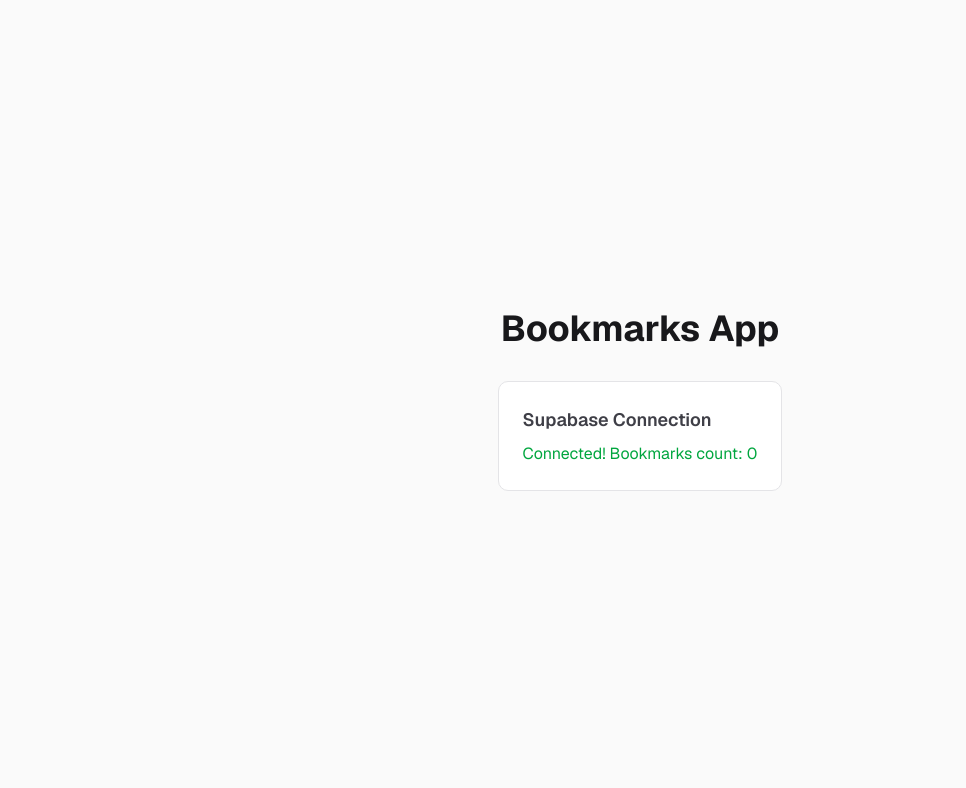
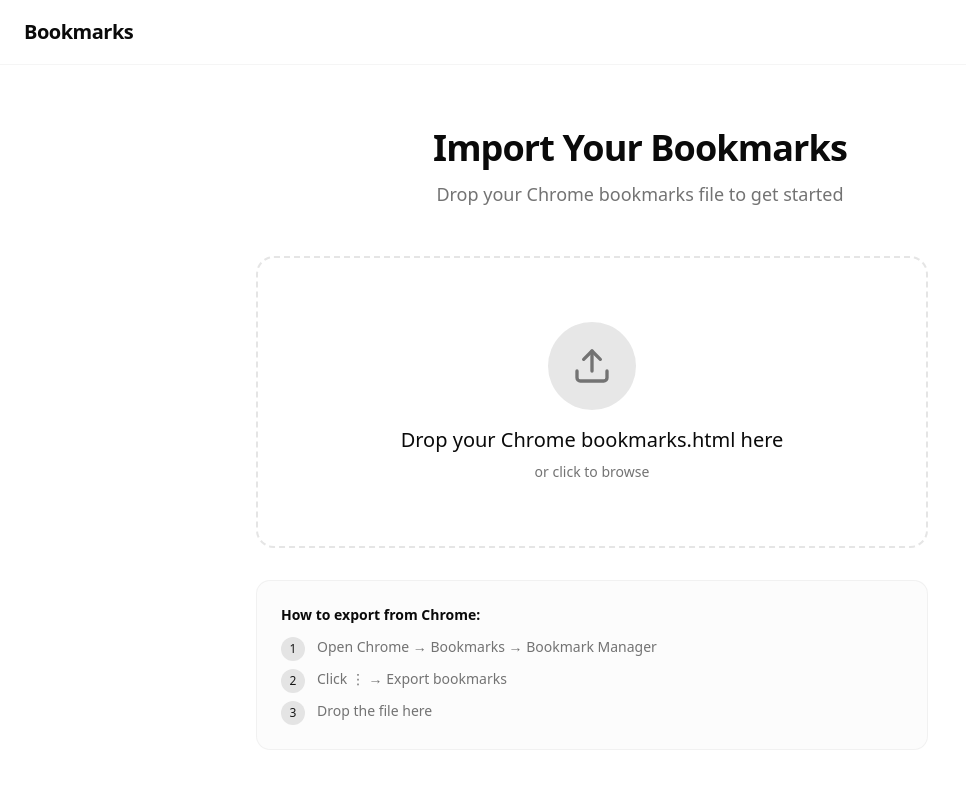
Before and after one commit to AlexBoudreaux/bookmarks-app, a Next.js app: page / in a window 1280 px wide. Shown: the top 788 px of the page, without its empty margins (0-966 px from the left). Built offline with nearby package versions, Linux system fonts and the light colour scheme; no server answers; the database is empty.

Commit message:
feat: IMP-003 Import page dropzone UI
Created polished dropzone component with drag-and-drop file upload.
Implemented fixed header, centered layout, Chrome export instructions.
Added tests, screenshot verified. All acceptance criteria met.

Co-Authored-By: Claude Sonnet 4.5 <noreply@anthropic.com>

```diff
--- a/package.json
+++ b/package.json
@@ -30,6 +30,7 @@
     "@testing-library/dom": "^10.4.1",
     "@testing-library/jest-dom": "^6.9.1",
     "@testing-library/react": "^16.3.2",
+    "@testing-library/user-event": "^14.6.1",
     "@types/node": "^20",
     "@types/react": "^19",
     "@types/react-dom": "^19",
--- a/scripts/ralph/tasks.json
+++ b/scripts/ralph/tasks.json
@@ -83,7 +83,7 @@
       ],
       "priority": 12,
       "dependsOn": ["SETUP-001"],
-      "done": false
+      "done": true
     },
     {
       "id": "IMP-004",
--- a/src/app/page.tsx
+++ b/src/app/page.tsx
@@ -1,27 +1,46 @@
-import { supabase } from "@/lib/supabase";
+import Link from 'next/link';
+import { ArrowRight } from 'lucide-react';
+import { Dropzone } from '@/components/import/dropzone';
+import { supabase } from '@/lib/supabase';
 
 export default async function Home() {
-  const { count, error } = await supabase
-    .from("bookmarks")
-    .select("*", { count: "exact", head: true });
+  const { count } = await supabase
+    .from('bookmarks')
+    .select('*', { count: 'exact', head: true });
+
+  const hasBookmarks = (count ?? 0) > 0;
 
   return (
-    <div className="flex min-h-screen items-center justify-center bg-zinc-50 font-sans dark:bg-black">
-      <main className="flex flex-col items-center gap-8 p-8">
-        <h1 className="text-4xl font-bold text-zinc-900 dark:text-zinc-50">
-          Bookmarks App
-        </h1>
-        <div className="rounded-lg border border-zinc-200 bg-white p-6 dark:border-zinc-800 dark:bg-zinc-900">
-          <h2 className="text-lg font-semibold text-zinc-700 dark:text-zinc-300">
-            Supabase Connection
-          </h2>
-          {error ? (
-            <p className="mt-2 text-red-500">Error: {error.message}</p>
-          ) : (
-            <p className="mt-2 text-green-600 dark:text-green-400">
-              Connected! Bookmarks count: {count ?? 0}
+    <div className="relative min-h-screen bg-background">
+      {/* Header */}
+      <header className="fixed top-0 z-50 w-full border-b border-border/40 bg-background/80 backdrop-blur-sm">
+        <div className="container mx-auto flex h-16 items-center justify-between px-6">
+          <h1 className="text-xl font-semibold tracking-tight text-foreground">Bookmarks</h1>
+          {hasBookmarks && (
+            <Link
+              href="/browse"
+              className="group inline-flex items-center gap-2 rounded-lg px-4 py-2 text-sm font-medium text-muted-foreground transition-colors hover:text-foreground"
+            >
+              Browse
+              <ArrowRight className="h-4 w-4 transition-transform group-hover:translate-x-0.5" />
+            </Link>
+          )}
+        </div>
+      </header>
+
+      {/* Main content */}
+      <main className="flex min-h-screen items-center justify-center px-6 pt-16">
+        <div className="w-full max-w-3xl py-16">
+          <div className="mb-12 text-center">
+            <h2 className="mb-3 text-4xl font-bold tracking-tight text-foreground">
+              Import Your Bookmarks
+            </h2>
+            <p className="text-lg text-muted-foreground">
+              Drop your Chrome bookmarks file to get started
             </p>
-          )}
+          </div>
+
+          <Dropzone />
         </div>
       </main>
     </div>
--- /dev/null
+++ b/src/components/import/dropzone.tsx
@@ -0,0 +1,147 @@
+'use client';
+
+import { useState, useCallback } from 'react';
+import { Upload } from 'lucide-react';
+
+export function Dropzone() {
+  const [isDragging, setIsDragging] = useState(false);
+
+  const handleDragEnter = useCallback((e: React.DragEvent) => {
+    e.preventDefault();
+    e.stopPropagation();
+    setIsDragging(true);
+  }, []);
+
+  const handleDragLeave = useCallback((e: React.DragEvent) => {
+    e.preventDefault();
+    e.stopPropagation();
+    setIsDragging(false);
+  }, []);
+
+  const handleDragOver = useCallback((e: React.DragEvent) => {
+    e.preventDefault();
+    e.stopPropagation();
+  }, []);
+
+  const handleDrop = useCallback((e: React.DragEvent) => {
+    e.preventDefault();
+    e.stopPropagation();
+    setIsDragging(false);
+
+    const files = Array.from(e.dataTransfer.files);
+    const htmlFile = files.find((file) => file.name.endsWith('.html'));
+
+    if (htmlFile) {
+      // TODO: Handle file upload in next task
+      console.log('File dropped:', htmlFile.name);
+    }
+  }, []);
+
+  const handleFileInput = useCallback((e: React.ChangeEvent<HTMLInputElement>) => {
+    const file = e.target.files?.[0];
+    if (file) {
+      // TODO: Handle file upload in next task
+      console.log('File selected:', file.name);
+    }
+  }, []);
+
+  return (
+    <div className="w-full max-w-2xl">
+      <label
+        htmlFor="file-upload"
+        className="group relative block cursor-pointer"
+        onDragEnter={handleDragEnter}
+        onDragLeave={handleDragLeave}
+        onDragOver={handleDragOver}
+        onDrop={handleDrop}
+      >
+        <div
+          className={`
+            relative overflow-hidden rounded-2xl border-2 border-dashed
+            bg-card p-16 transition-all duration-300
+            ${
+              isDragging
+                ? 'border-primary bg-primary/5 scale-[1.02]'
+                : 'border-border hover:border-primary/50 hover:bg-card/80'
+            }
+          `}
+        >
+          {/* Glow effect on hover */}
+          <div
+            className={`
+              pointer-events-none absolute inset-0 rounded-2xl opacity-0
+              transition-opacity duration-500 group-hover:opacity-100
+              ${isDragging ? 'opacity-100' : ''}
+            `}
+            style={{
+              background:
+                'radial-gradient(circle at 50% 50%, hsl(var(--primary) / 0.15) 0%, transparent 70%)',
+            }}
+          />
+
+          <div className="relative flex flex-col items-center gap-4 text-center">
+            <div
+              className={`
+                rounded-full bg-primary/10 p-6 transition-all duration-300
+                ${isDragging ? 'scale-110 bg-primary/20' : 'group-hover:scale-105'}
+              `}
+            >
+              <Upload
+                className={`
+                  h-10 w-10 transition-colors duration-300
+                  ${isDragging ? 'text-primary' : 'text-muted-foreground group-hover:text-primary'}
+                `}
+              />
+            </div>
+
+            <div className="space-y-2">
+              <p
+                className={`
+                  text-xl font-medium transition-colors duration-300
+                  ${isDragging ? 'text-primary' : 'text-foreground'}
+                `}
+              >
+                {isDragging ? 'Drop your Chrome bookmarks file' : 'Drop your Chrome bookmarks.html here'}
+              </p>
+              <p className="text-sm text-muted-foreground">or click to browse</p>
+            </div>
+          </div>
+        </div>
+
+        <input
+          id="file-upload"
+          type="file"
+          accept=".html"
+          className="sr-only"
+          onChange={handleFileInput}
+          aria-label="Drop your Chrome bookmarks file here or click to browse"
+        />
+      </label>
+
+      {/* Instructions */}
+      <div className="mt-8 space-y-3 rounded-xl border border-border/50 bg-muted/30 p-6">
+        <h3 className="text-sm font-semibold text-foreground">How to export from Chrome:</h3>
+        <ol className="space-y-2 text-sm text-muted-foreground">
+          <li className="flex gap-3">
+            <span className="flex h-6 w-6 shrink-0 items-center justify-center rounded-full bg-primary/10 text-xs font-medium text-primary">
+              1
+            </span>
+            <span>Open Chrome → Bookmarks → Bookmark Manager</span>
+          </li>
+          <li className="flex gap-3">
+            <span className="flex h-6 w-6 shrink-0 items-center justify-center rounded-full bg-primary/10 text-xs font-medium text-primary">
+              2
+            </span>
+            <span>Click ⋮ → Export bookmarks</span>
+          </li>
+          <li className="flex gap-3">
+            <span className="flex h-6 w-6 shrink-0 items-center justify-center rounded-full bg-primary/10 text-xs font-medium text-primary">
+              3
+            </span>
+            <span>Drop the file here</span>
+          </li>
+        </ol>
+      </div>
+    </div>
+  );
+}
```
Also changed, not shown: .osgrep/server.json, scripts/ralph/progress.txt, 2 other files (tests, documents, lock files or other folders).
